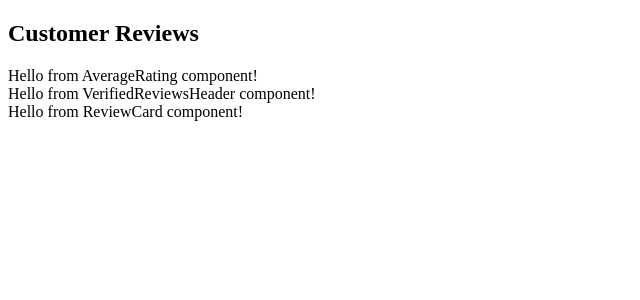
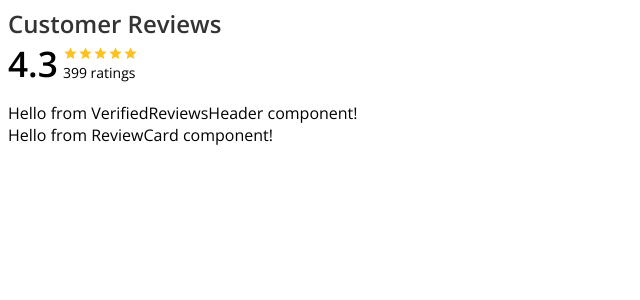
Before and after one commit to coupon-app/service-reviews, a React app: page / in a window 1280 px wide. Shown: the top 300 px of the page, without its empty margins (0-640 px from the left). Built offline with nearby package versions, Linux system fonts and the light colour scheme.

Commit message:
UPDATED AverageRating.jsx component with Styled Component styling.

```diff
--- a/babel.config.js
+++ b/babel.config.js
@@ -17,6 +17,7 @@ module.exports = function (api) {
 
   const plugins = [
     'add-module-exports',
+    'babel-plugin-styled-components',
   ];
 
   return {
--- a/client/src/Components/AverageRating.jsx
+++ b/client/src/Components/AverageRating.jsx
@@ -1,9 +1,106 @@
 import React from 'react';
+import styled from 'styled-components';
+
+/* -------------------------  STYLES ------------------------- */
+
+const DivStarRatingsContainer = styled.div`
+  margin: 5px 0 19px;
+  box-sizing: border-box;
+  inline-size: 128.583px;
+`;
+
+const DivStarRatingsSubContainer = styled.a`
+  display: flex;
+  align-items: center;
+  text-decoration: none;
+  cursor: pointer;
+`;
+
+const SpanNumericalRating = styled.span`
+  font-size: 2.2rem;
+  font-weight: 600;
+  line-height: 1;
+`;
+
+const SpanStarRatingsWrapper = styled.span`
+  flex-direction: column;
+  margin: 2px 0 0 5px;
+  width: 75px;
+`;
+
+const UlStarRating = styled.ul`
+  margin: 0 0 2px;
+  list-style: none;
+  padding: 0;
+  font-size: 12px;
+  float: left;
+  height: 13.4px;
+  width: 75px;
+`;
+
+const SpanStarText = styled.span`
+  font-weight: 400;
+  line-height: 18.2px;
+  font-size: 14px;
+`;
+
+const LiStar = styled.li`
+  padding: 0;
+  position: relative;
+  line-height: 1;
+  margin: 0 2px 0 0;
+  float: left;
+`;
+
+const SpanStar = styled.span`
+  font-family: Groupon;
+  content: '\E011';
+  color: #ffc120;
+  position: absolute;
+  left: 0;
+  width: 12px;
+  height: 12px;
+`;
+
+const IStar = styled.i`
+  font-size: 15px;
+  color: #ffc120;
+`;
+
+/*
+
+Need to dynamically handle generation of stars based on given average
+
+material-icons icon references:
+
+star: filled star
+star_border: outlined star
+star_half: outlined half-filled star
+
+*/
+
+/* -------------------------  RENDER ------------------------- */
 
 const AverageRating = ({ average, ratings }) => (
-  <div>
-    Hello from AverageRating component!
-  </div>
+  <DivStarRatingsContainer>
+    <DivStarRatingsSubContainer>
+      <SpanNumericalRating>
+        {average}
+      </SpanNumericalRating>
+      <SpanStarRatingsWrapper>
+        <UlStarRating>
+          <IStar className="material-icons">star</IStar>
+          <IStar className="material-icons">star</IStar>
+          <IStar className="material-icons">star</IStar>
+          <IStar className="material-icons">star</IStar>
+          <IStar className="material-icons">star</IStar>
+        </UlStarRating>
+        <SpanStarText>
+          {ratings} ratings
+        </SpanStarText>
+      </SpanStarRatingsWrapper>
+    </DivStarRatingsSubContainer>
+  </DivStarRatingsContainer>
 );
 
 export default AverageRating;
--- a/client/src/Reviews.jsx
+++ b/client/src/Reviews.jsx
@@ -1,8 +1,26 @@
 import React from 'react';
+import styled from 'styled-components';
 
 import AverageRating from './Components/AverageRating';
 import VerifiedReviewsHeader from './Components/VerifiedReviewsHeader';
 import ReviewCard from './Components/ReviewCard';
+
+/* -------------------------  STYLES ------------------------- */
+
+const Title = styled.h3`
+  font-size: 24px;
+  font-weight: 700;
+  color: #333;
+  line-height: 28.8px;
+  margin: 10px 0 5px;
+`;
+
+const ContainerDiv = styled.div`
+  font-family: Open Sans,OpenSans,system,-apple-system,BlinkMacSystemFont,Roboto,Arial,FreeSans,sans-serif;
+  -webkit-font-smoothing: antialiased;
+  -moz-osx-font-smoothing: grayscale;
+  box-sizing: border-box;
+`;
 
 export default class Reviews extends React.Component {
   constructor(props) {
@@ -12,16 +30,18 @@ export default class Reviews extends React.Component {
     };
   }
 
+  /* -------------------------  RENDER ------------------------- */
+
   render() {
     return (
-      <div>
+      <ContainerDiv>
         <div>
-          <h2>Customer Reviews</h2>
+          <Title>Customer Reviews</Title>
         </div>
-        <AverageRating average={'/* TODO */'} ratings={'/* TODO */'} />
+        <AverageRating average={4.3} ratings={399} />
         <VerifiedReviewsHeader />
         <ReviewCard reviews={this.state.reviews} />
-      </div>
+      </ContainerDiv>
     );
   }
 }
--- a/package.json
+++ b/package.json
@@ -7,6 +7,7 @@
     "build-dev": "webpack -d -w",
     "start-dev": "nodemon server",
     "start-babel": "npx babel-node server",
+    "dev": "concurrently \"npm:build-dev\" \"npm:start-babel\"",
     "test": "jest",
     "seed": "node database/scripts/data_transform.js && mongo reviews --eval 'db.reviews.drop()' && mongoimport --db=reviews --collection=reviews --file=database/sampledata/sample_data.json --jsonArray"
   },
@@ -38,6 +39,8 @@
     "babel-jest": "^25.1.0",
     "babel-loader": "^8.0.6",
     "babel-plugin-add-module-exports": "^1.0.2",
+    "babel-plugin-styled-components": "^1.10.7",
+    "concurrently": "^5.1.0",
     "enzyme": "^3.11.0",
     "enzyme-adapter-react-16": "^1.15.2",
     "eslint-plugin-jest": "^23.6.0",
@@ -51,6 +54,7 @@
     "react": "^16.12.0",
     "react-dom": "^16.12.0",
     "react-test-renderer": "^16.12.0",
+    "styled-components": "^5.0.0",
     "webpack": "^4.41.5"
   }
 }
--- a/public/index.html
+++ b/public/index.html
@@ -5,6 +5,10 @@
   <meta name="viewport" content="width=device-width, initial-scale=1.0">
   <meta http-equiv="X-UA-Compatible" content="ie=edge">
   <title>Groupon-App: Customer Review Component</title>
+  <link href="https://fonts.googleapis.com/css?family=Open+Sans:400,600|Roboto&display=swap" rel="stylesheet">
+<!--   <link rel="preload" href="https://www2.grouponcdn.com/layout/assets/Groupon-ff21916cbd.woff2" crossorigin=""
+    type="font/woff2" as="font"> -->
+    <link href="https://fonts.googleapis.com/icon?family=Material+Icons" rel="stylesheet">
 </head>
 <body>
   <div id="reviews">
```
Also changed, not shown: 1 other file (tests, documents, lock files or other folders).
